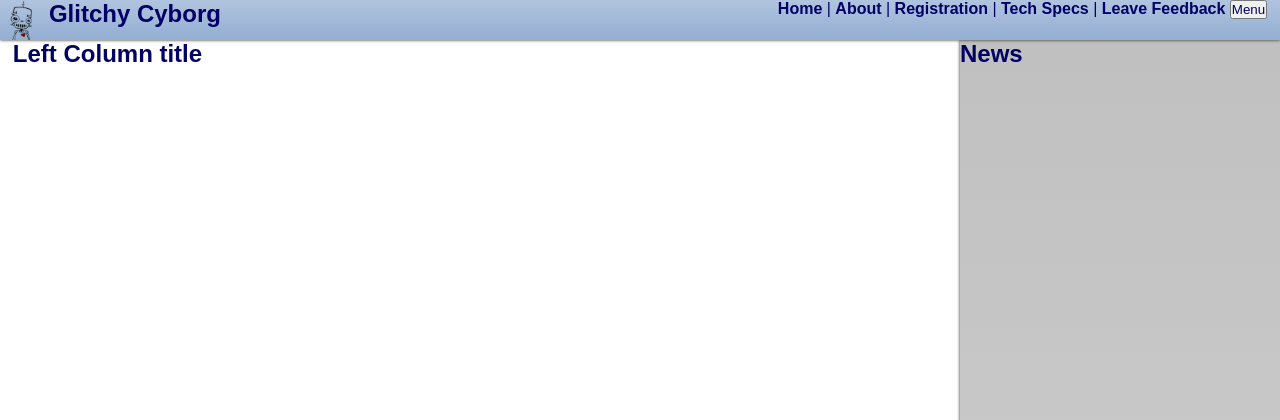
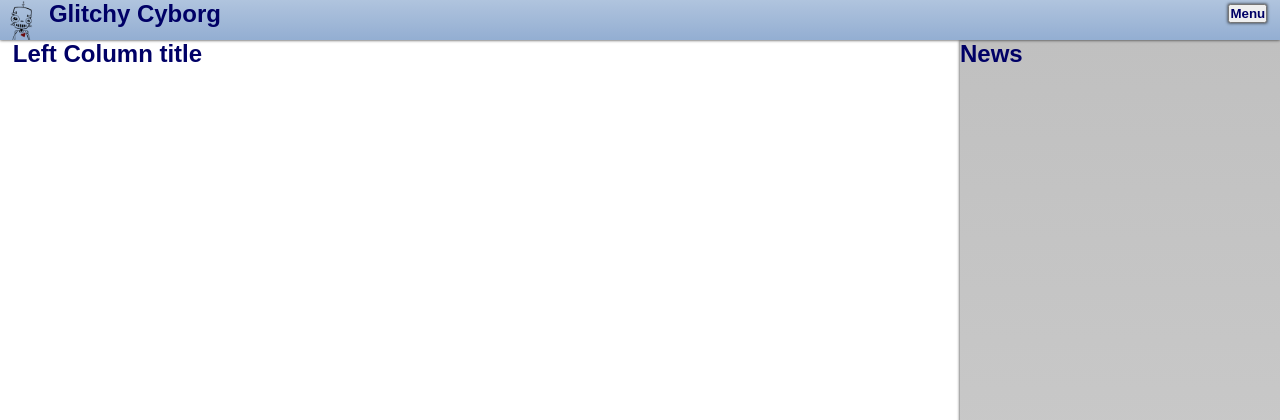
Before and after one commit to dpgraham4401/glitchycyborg, a PHP site: page / in a window 1280 px wide. Shown: the top 420 px of the page. Run offline with PHP 8.4, Linux system fonts and the light colour scheme.

Commit message:
javascript for dropdown menu

```diff
--- a/Assets/CSS/gc_base.css
+++ b/Assets/CSS/gc_base.css
@@ -175,17 +175,6 @@ a:hover {
 
 }
 
-/* #right_text {
-    float: right;
-    width: 25%;
-    height: 100%;
-    background-color: Gainsboro;
-    background-image: linear-gradient(to left, Gainsboro, Silver);
-    box-shadow: 0px 0px 3px #222222;
-    overflow: auto;
-} */
-
-
 /* Registration */
 fieldset {
     width: 30%;
@@ -203,22 +192,13 @@ legend {
     text-align: left;
 }
 
-* Dropdown Button */
+/* menu Dropdown Button */
 .dropbtn {
-  background-color: #3498DB;
-  color: white;
-  padding: 16px;
-  font-size: 16px;
-  border: none;
-  cursor: pointer;
+  margin-top: 10%;
+  font-weight: bold;
+  box-shadow: 0px 0px 3px #222222
 }
 
-/* Dropdown button on hover & focus */
-.dropbtn:hover, .dropbtn:focus {
-  background-color: #2980B9;
-}
-
-/* The container <div> - needed to position the dropdown content */
 .dropdown {
   position: relative;
   display: inline-block;
@@ -229,7 +209,7 @@ legend {
   display: none;
   position: absolute;
   background-color: #f1f1f1;
-  min-width: 160px;
+  min-width: 20px;
   box-shadow: 0px 8px 16px 0px rgba(0,0,0,0.2);
   z-index: 1;
 }
--- a/index.html
+++ b/index.html
@@ -26,25 +26,16 @@
             </div>
         </div>
         <div id="nav" class="menu-content">
-		    <ul id="nav_list" class="menu-content">
-		        <li><a href="index.html"> Home </a></li> |
-		        <li><a href="#About"> About </a></li> |
-		        <li><a href="registration.html"> Registration </a></li> |
-		        <li><a href="#Tech Specs"> Tech Specs </a></li> |
-		        <li><a href="#Comment"> Leave Feedback</a></li>
-                <li>
-                    <div class="dropdown">
-                        <button onclick="menudrop()" class="dropbtn">Menu</button>
-                        <div id="myDropdown" class="dropdown-content">
-                        <a href="#">Link 1</a>
-                        <a href="#">Link 2</a>
-                        <a href="#">Link 3</a>
-                        <a href="#">Link 4</a>
-                        </div>
-                    </div>
-                </li>
-            </ul>
-
+            <div class="dropdown">
+                <script type="text/javascript" src="Assets/JS/menudrop.js"></script>
+                <button onclick="menudrop()" class="dropbtn">Menu</button>
+                <div id="myDropdown" class="dropdown-content">
+                <a hhref="index.html"> Home </a>
+                <a href="registration.html"> Sign Up </a>
+                <a ref="Tech_Specs.html"> Tech Specs </a>
+                <a href="#Comment"> Leave Feedback</a>
+                </div>
+            </div>
         </div>
     </header>
     <div id="container">
```
